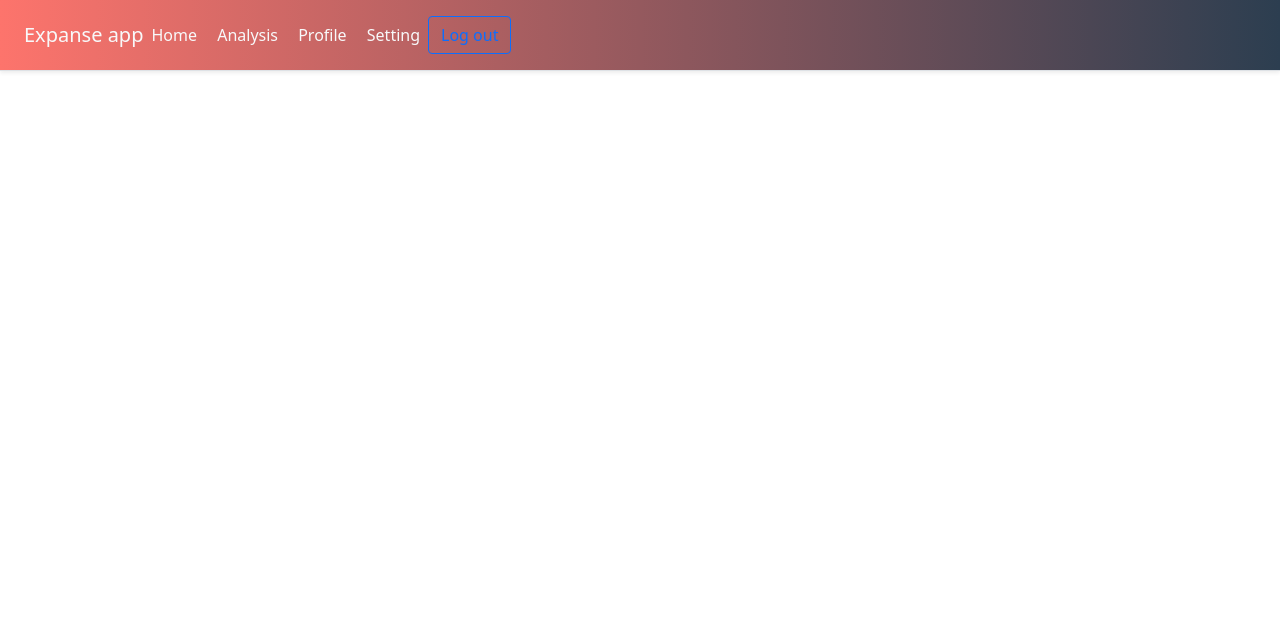
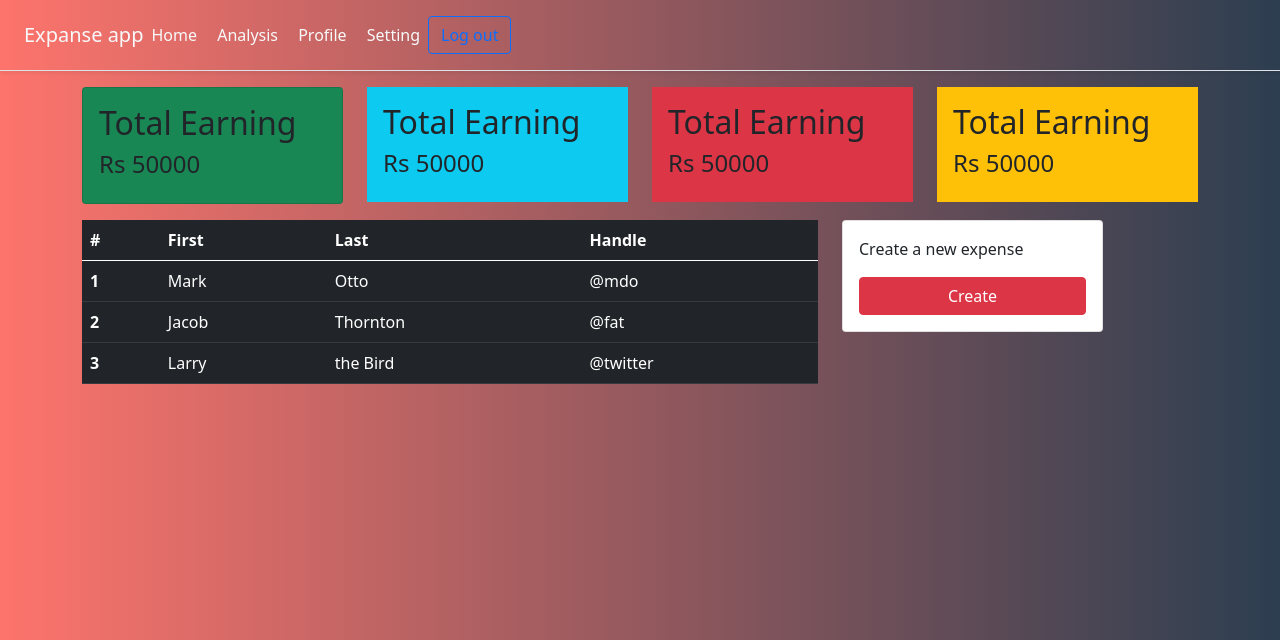
Before and after one commit to Anshul-0807/indian_startup-project, a Flask app: page /home in a window 1280 px wide. Shown: the top 640 px of the page. Run offline with Flask 2, Linux system fonts and the light colour scheme.

Commit message:
added new changes

```diff
--- a/Expense-app/main.py
+++ b/Expense-app/main.py
@@ -1,4 +1,4 @@
-from flask import Flask, render_template
+from flask import Flask, render_template, request
 
 app = Flask(__name__)
 
@@ -15,5 +15,11 @@ def about():
 def home():
     return render_template('home.html')
 
+@app.route('/login_validation', methods=['POST'])
+def login_validation():
+    return '....'
+
+
+
 if __name__ == "__main__":
     app.run(debug=True)
--- a/Expense-app/templates/home.html
+++ b/Expense-app/templates/home.html
@@ -12,7 +12,7 @@
 
     <title>Hello, world!</title>
   </head>
-<body>
+<body class="bg-nav">
 
 <div class="bg-nav text-light d-flex flex-column flex-md-row align-items-center p-3 px-md-4 mb-3 bg-white border-bottom shadow-sm">
   <h5 class="my-0 mr-md-auto font-weight-normal">Expanse app </h5>
@@ -25,6 +25,102 @@
   <a class="btn btn-outline-primary "  href="#">Log out</a>
 </div>
 
+
+  <div class="container">
+      <div class="row">
+          <div class="col-md-3">
+              <div class="card bg-success" >
+                  <div class="card-body">
+                      <h2>Total Earning</h2>
+                      <h4>Rs 50000</h4>
+                  </div>
+
+              </div>
+
+          </div>
+          <div class="col-md-3">
+               <div class="card-body bg-info">
+                      <h2>Total Earning</h2>
+                      <h4>Rs 50000</h4>
+                  </div>
+          </div>
+          <div class="col-md-3">
+               <div class="card-body bg-danger">
+                      <h2>Total Earning</h2>
+                      <h4>Rs 50000</h4>
+                  </div>
+
+          </div>
+          <div class="col-md-3">
+               <div class="card-body bg-warning">
+                      <h2>Total Earning</h2>
+                      <h4>Rs 50000</h4>
+                  </div>
+
+          </div>
+      </div>
+
+      <div class="row mt-3">
+          <div class="col-md-8">
+                                  <table class="table table-dark">
+                      <thead>
+                        <tr>
+                          <th scope="col">#</th>
+                          <th scope="col">First</th>
+                          <th scope="col">Last</th>
+                          <th scope="col">Handle</th>
+                        </tr>
+                      </thead>
+                      <tbody>
+                        <tr>
+                          <th scope="row">1</th>
+                          <td>Mark</td>
+                          <td>Otto</td>
+                          <td>@mdo</td>
+                        </tr>
+                        <tr>
+                          <th scope="row">2</th>
+                          <td>Jacob</td>
+                          <td>Thornton</td>
+                          <td>@fat</td>
+                        </tr>
+                        <tr>
+                          <th scope="row">3</th>
+                          <td>Larry</td>
+                          <td>the Bird</td>
+                          <td>@twitter</td>
+                        </tr>
+                      </tbody>
+                    </table>
+          </div>
+
+          <div class="col-md-3">
+              <div class="card">
+                  <div class="card-body">
+                      <p>Create a new expense</p>
+                      <button class="btn btn-danger btn-block " style="width:100%"> Create</button>
+                  </div>
+
+              </div>
+
+          </div>
+      </div>
+
+
+
+
+
+
+
+
+
+
+
+
+
+
+
+  </div>
 
 
 <!--justify-content-end align-items-end, float-right-->
--- a/Expense-app/templates/login.html
+++ b/Expense-app/templates/login.html
@@ -12,7 +12,7 @@
 
     <title>Hello, world!</title>
   </head>
-  <body class="bg-nav">
+  <body class = "bg-nav">
     <nav class="navbar ">
       <a href="" class="navbar-brand text-light ">Expense app</a>
     </nav>
```
